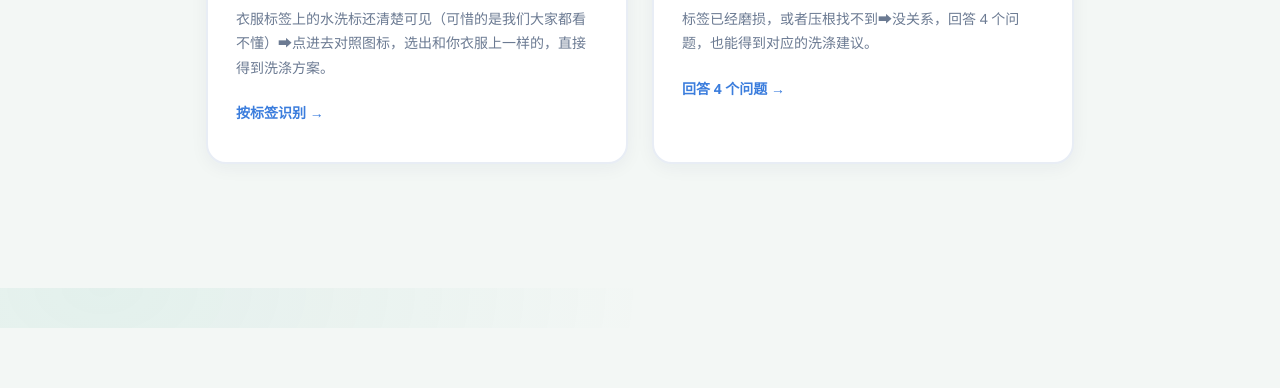
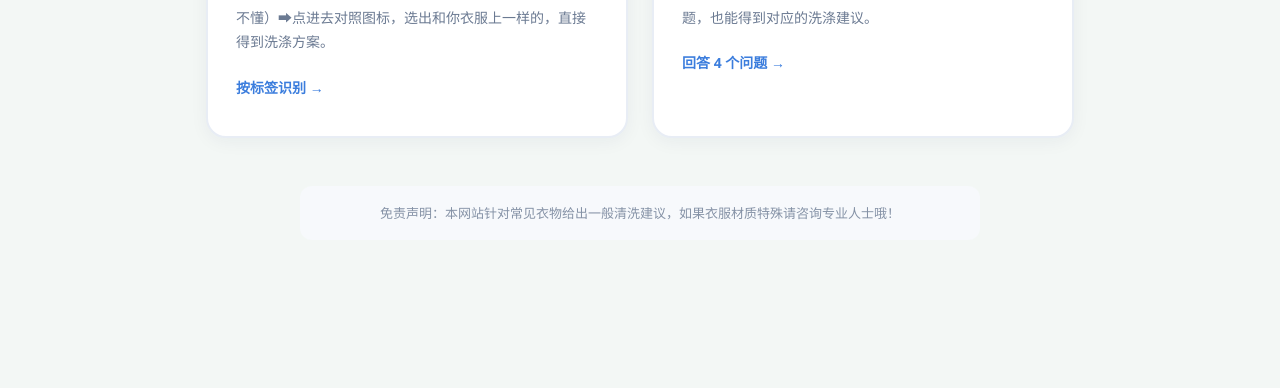
Before and after one commit to Rhymebo/campus-tools, a plain HTML site: page laundry.html in a window 1280 px wide. Shown: the part 472-860 px from the top of the page. Before the commit the page ends 800 px from the top, so only its background shows below. Drawn offline with Linux system fonts and the light colour scheme.

Commit message:
Add laundry disclaimer section to laundry.html

```diff
--- a/laundry.html
+++ b/laundry.html
@@ -89,7 +89,17 @@
 .choice-card:hover .choice-cta {
   text-decoration: underline;
 }
-
+.laundry-disclaimer {
+  margin: 48px auto 24px;
+  max-width: 680px;
+  padding: 16px 20px;
+  font-size: 13px;
+  line-height: 1.7;
+  color: #8592a6;
+  text-align: center;
+  background: #f7f9fc;
+  border-radius: 12px;
+}
   </style>
 </head>
 <body>
@@ -105,7 +115,6 @@
       <section class="entry-hero">
         <h1>洗衣小助手</h1>
         <p>不知道衣服该怎么洗？选一种方式，我们会给出温度、程序、晾晒和熨烫建议哦o(*￣▽￣*)ブ</p>
-        <p>免责声明：本网站针对常见衣物给出一般清洗建议，如果衣服材质特殊请咨询专业人士哦！</p>
       </section>
 
       <div class="entry-choices">
@@ -125,7 +134,9 @@
         </a>
 
       </div>
-
+      <p class="laundry-disclaimer">
+        免责声明：本网站针对常见衣物给出一般清洗建议，如果衣服材质特殊请咨询专业人士哦！
+      </p>
     </div>
   </main>
 
```
